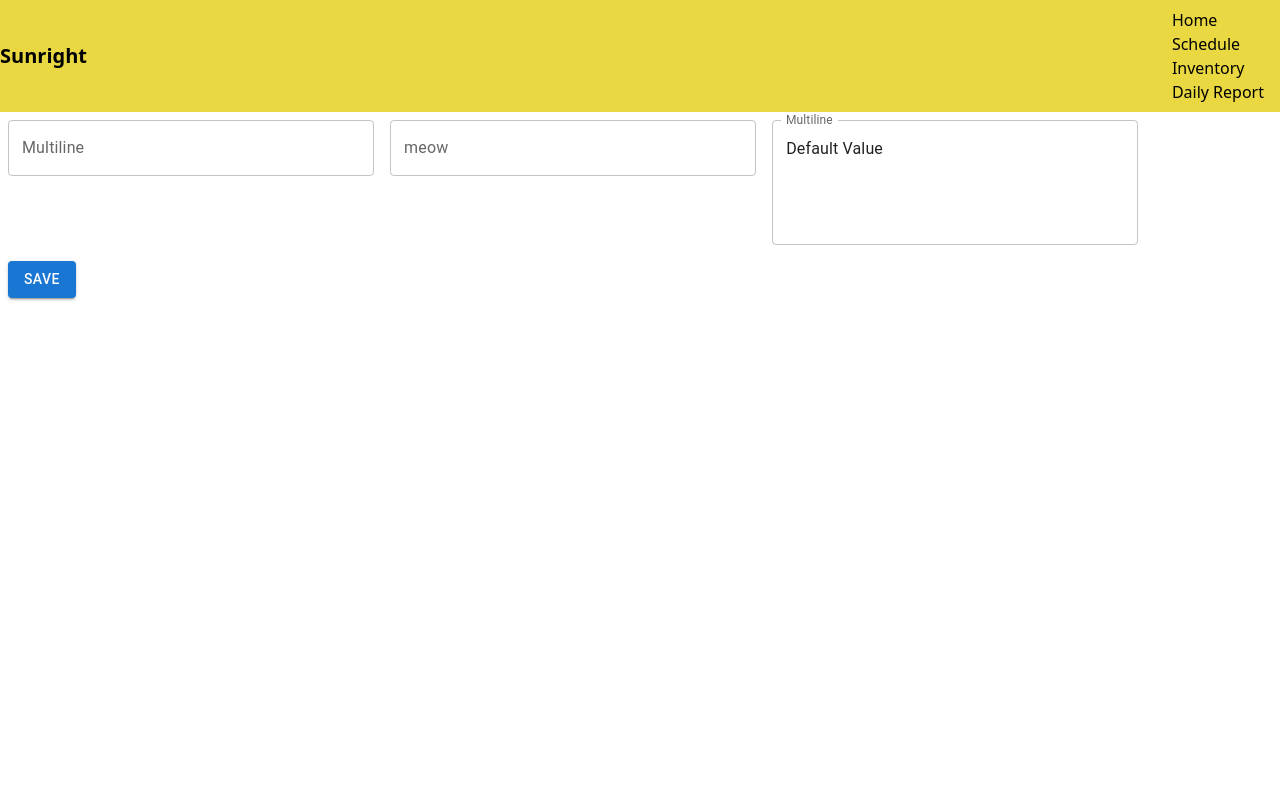
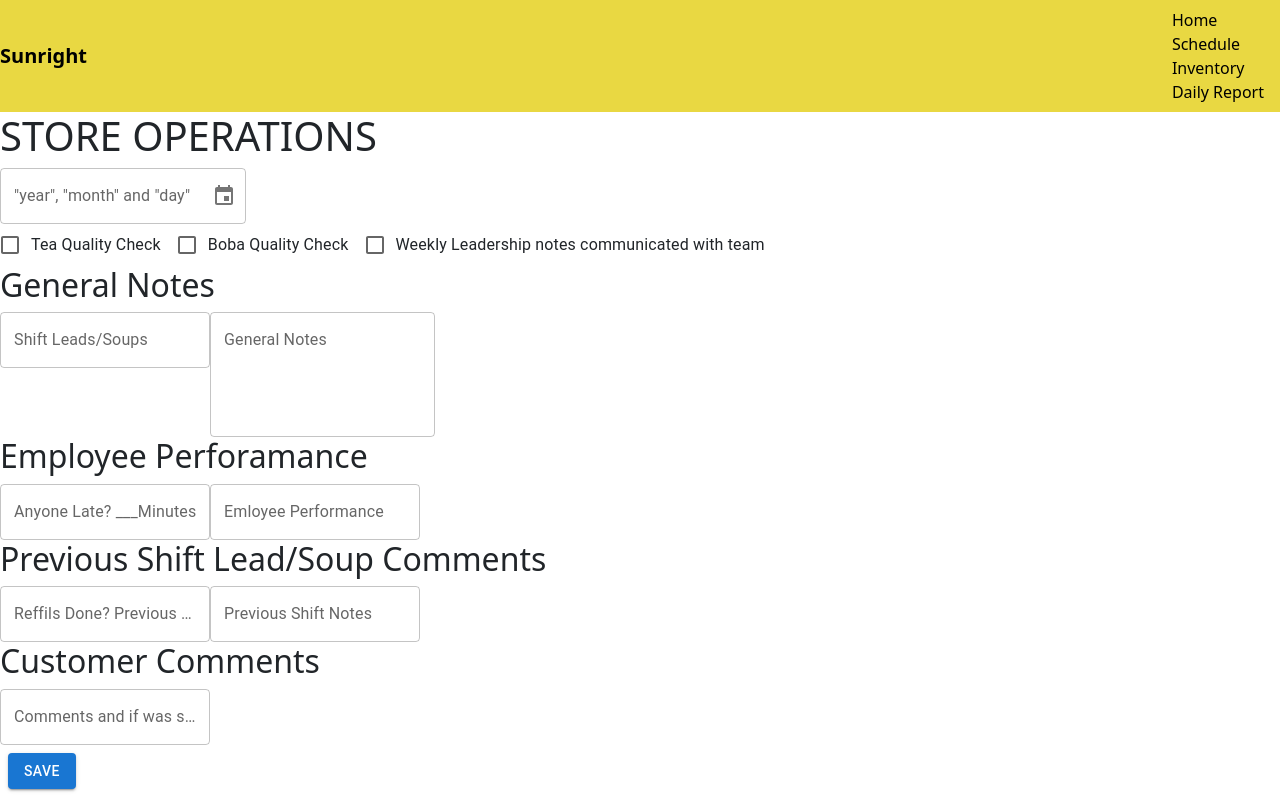
Before and after one commit to lestersanjuan/sunrightHub, a React (Vite) app in the folder SunrightHub/: page /NavBar in a window 1280 px wide. Built offline with nearby package versions, Linux system fonts and the light colour scheme.

Commit message:
finished constructing bare sheet, have to add storage later

```diff
--- a/SunrightHub/src/components/DailyReport/DailyReport.tsx
+++ b/SunrightHub/src/components/DailyReport/DailyReport.tsx
@@ -1,75 +1,115 @@
-import React, { useEffect, useState } from "react";
+import React, { useEffect, useRef, useState } from "react";
 import Box from "@mui/material/Box";
 import Button from "@mui/material/Button";
 import TextField from "@mui/material/TextField";
+import { LocalizationProvider } from "@mui/x-date-pickers/LocalizationProvider";
+import { AdapterDayjs } from "@mui/x-date-pickers/AdapterDayjs";
+import { DatePicker } from "@mui/x-date-pickers";
+import { Checkbox, FormControlLabel } from "@mui/material";
+/**                             SRDJ DAILY REPORT
+DATE:                     Shift Lead:
 
+                                Store Operations
+Tea Quality [] Boba quality [] Weekly Leadership Notes []
+
+
+
+
+
+
+**/
 function DailyReport() {
-  // State for each field, initializing from localStorage if available
-  const [flexibleText, setFlexibleText] = useState(() => {
-    return localStorage.getItem("flexibleText") || "";
-  });
-  const [meowText, setMeowText] = useState(() => {
-    return localStorage.getItem("meowText") || "";
-  });
-  const [multilineText, setMultilineText] = useState(() => {
-    return localStorage.getItem("multilineText") || "Default Value";
-  });
+  const valueRef = useRef("");
 
-  const handleSave = () => {
-    const dataToSave = {
-      flexibleText,
-      meowText,
-      multilineText,
-    };
-    localStorage.setItem("dailyReportData", JSON.stringify(dataToSave));
-    alert("Report Saved!");
+  const saveValue = () => {
+    console.log(valueRef.current.value);
   };
-  // Update localStorage whenever the state changes
-  useEffect(() => {
-    localStorage.setItem("flexibleText", flexibleText);
-  }, [flexibleText]);
-
-  useEffect(() => {
-    localStorage.setItem("meowText", meowText);
-  }, [meowText]);
-
-  useEffect(() => {
-    localStorage.setItem("multilineText", multilineText);
-  }, [multilineText]);
 
   return (
-    <Box
-      component="form"
-      sx={{ "& .MuiTextField-root": { m: 1, width: "40ch" } }}
-      noValidate
-      autoComplete="off"
-    >
+    <div>
+      <h1 className="StoreOperations">STORE OPERATIONS</h1>
+      <Box
+        component="form"
+        sx={{ "& .MuiTextField-root": { m: 1, width: "40ch" } }}
+        noValidate
+        autoComplete="off"
+      ></Box>
+      {/*STORE OPREATIONS*/}
+      <div>
+        <LocalizationProvider dateAdapter={AdapterDayjs}>
+          <DatePicker
+            label={'"year", "month" and "day"'}
+            views={["year", "month", "day"]}
+          />
+        </LocalizationProvider>
+      </div>
+      <div>
+        <FormControlLabel control={<Checkbox />} label="Tea Quality Check" />
+        <FormControlLabel control={<Checkbox />} label="Boba Quality Check" />
+        <FormControlLabel
+          control={<Checkbox />}
+          label="Weekly Leadership notes communicated with team"
+        />
+      </div>
+      <h2>General Notes</h2>
       <div>
         <TextField
           id="outlined-multiline-flexible"
-          label="Multiline"
-          multiline
-          maxRows={4}
-        />
-        <TextField
-          id="outlined-textarea"
-          label="meow"
-          placeholder="Placeholder"
-          value={flexibleText}
+          label="Shift Leads/Soups"
+          inputRef={valueRef}
           multiline
         />
         <TextField
           id="outlined-multiline-static"
-          label="Multiline"
+          label="General Notes"
           multiline
           rows={4}
-          defaultValue="Default Value"
         />
       </div>
-      <Button variant="contained" onClick={handleSave} sx={{ m: 1 }}>
+      <h2>Employee Perforamance</h2>
+      <div>
+        <TextField
+          id="outlined-multiline-flexible"
+          label="Anyone Late? ___Minutes"
+          inputRef={valueRef}
+          multiline
+        />
+        <TextField
+          id="outlined-multiline-flexible"
+          label="Emloyee Performance"
+          inputRef={valueRef}
+          multiline
+        />
+      </div>
+      <h2>Previous Shift Lead/Soup Comments</h2>
+      <div>
+        <TextField
+          id="outlined-multiline-flexible"
+          label="Reffils Done? Previous Supervsior?"
+          inputRef={valueRef}
+          multiline
+        />
+        <TextField
+          id="outlined-multiline-flexible"
+          label="Previous Shift Notes"
+          inputRef={valueRef}
+          multiline
+        />
+      </div>
+      <h2>Customer Comments</h2>
+      <div>
+        <TextField
+          id="outlined-multiline-flexible"
+          label="Comments and if was solved?"
+          inputRef={valueRef}
+          multiline
+        />
+      </div>
+      <Button variant="contained" onClick={saveValue} sx={{ m: 1 }}>
         Save
       </Button>
-    </Box>
+    </div>
   );
 }
+
 export default DailyReport;
```
